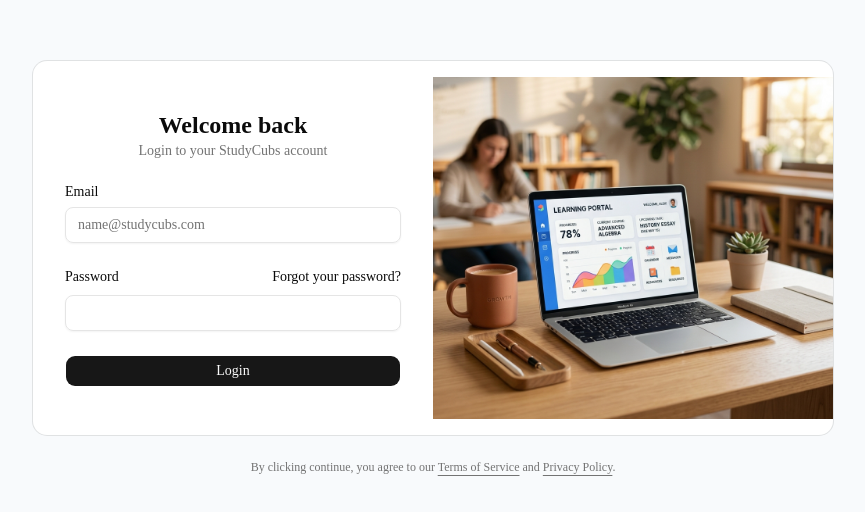
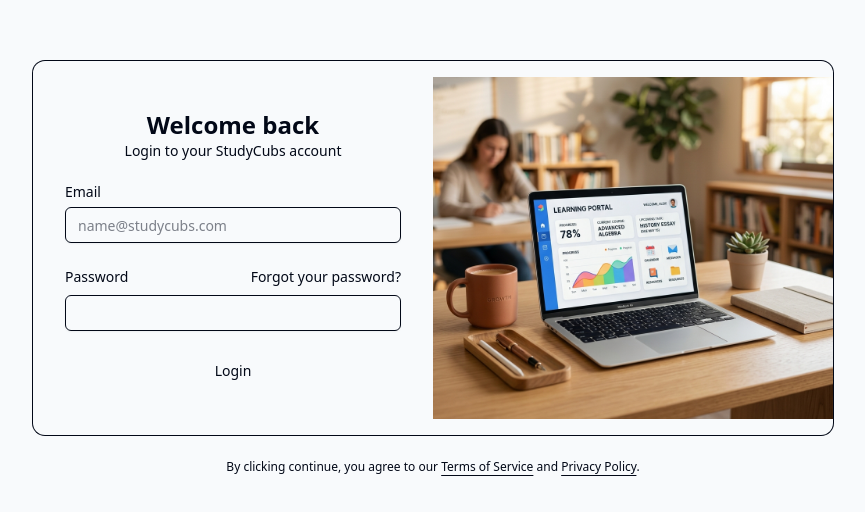
Before and after one commit to mdarsalan-c30/lms-studycubbs, a Next.js app: page /auth/login in a window 1280 px wide. Shown: the part 132-644 px from the top of the page, without its empty margins (207-1072 px from the left). Built offline with nearby package versions, Linux system fonts and the light colour scheme.

Commit message:
emergency: total CSS and dependency reset to restore 503 site

```diff
--- a/src/app/globals.css
+++ b/src/app/globals.css
@@ -1,133 +1,53 @@
 @import "tailwindcss";
 
-@custom-variant dark (&:is(.dark *));
-
-@theme inline {
-  --color-background: var(--background);
-  --color-foreground: var(--foreground);
-  --font-sans: var(--font-sans);
-  --font-mono: var(--font-geist-mono);
-  --font-heading: var(--font-sans);
-  --color-sidebar-ring: var(--sidebar-ring);
-  --color-sidebar-border: var(--sidebar-border);
-  --color-sidebar-accent-foreground: var(--sidebar-accent-foreground);
-  --color-sidebar-accent: var(--sidebar-accent);
-  --color-sidebar-primary-foreground: var(--sidebar-primary-foreground);
-  --color-sidebar-primary: var(--sidebar-primary);
-  --color-sidebar-foreground: var(--sidebar-foreground);
-  --color-sidebar: var(--sidebar);
-  --color-chart-5: var(--chart-5);
-  --color-chart-4: var(--chart-4);
-  --color-chart-3: var(--chart-3);
-  --color-chart-2: var(--chart-2);
-  --color-chart-1: var(--chart-1);
-  --color-ring: var(--ring);
-  --color-input: var(--input);
-  --color-border: var(--border);
-  --color-destructive: var(--destructive);
-  --color-accent-foreground: var(--accent-foreground);
-  --color-accent: var(--accent);
-  --color-muted-foreground: var(--muted-foreground);
-  --color-muted: var(--muted);
-  --color-secondary-foreground: var(--secondary-foreground);
-  --color-secondary: var(--secondary);
-  --color-primary-foreground: var(--primary-foreground);
-  --color-primary: var(--primary);
-  --color-popover-foreground: var(--popover-foreground);
-  --color-popover: var(--popover);
-  --color-card-foreground: var(--card-foreground);
-  --color-card: var(--card);
-  --radius-sm: calc(var(--radius) * 0.6);
-  --radius-md: calc(var(--radius) * 0.8);
-  --radius-lg: var(--radius);
-  --radius-xl: calc(var(--radius) * 1.4);
-  --radius-2xl: calc(var(--radius) * 1.8);
-  --radius-3xl: calc(var(--radius) * 2.2);
-  --radius-4xl: calc(var(--radius) * 2.6);
-}
-
 :root {
-  --background: oklch(1 0 0);
-  --foreground: oklch(0.145 0 0);
-  --card: oklch(1 0 0);
-  --card-foreground: oklch(0.145 0 0);
-  --popover: oklch(1 0 0);
-  --popover-foreground: oklch(0.145 0 0);
-  --primary: oklch(0.205 0 0);
-  --primary-foreground: oklch(0.985 0 0);
-  --secondary: oklch(0.97 0 0);
-  --secondary-foreground: oklch(0.205 0 0);
-  --muted: oklch(0.97 0 0);
-  --muted-foreground: oklch(0.556 0 0);
-  --accent: oklch(0.97 0 0);
-  --accent-foreground: oklch(0.205 0 0);
-  --destructive: oklch(0.577 0.245 27.325);
-  --border: oklch(0.922 0 0);
-  --input: oklch(0.922 0 0);
-  --ring: oklch(0.708 0 0);
-  --chart-1: oklch(0.87 0 0);
-  --chart-2: oklch(0.556 0 0);
-  --chart-3: oklch(0.439 0 0);
-  --chart-4: oklch(0.371 0 0);
-  --chart-5: oklch(0.269 0 0);
-  --radius: 0.625rem;
-  --sidebar: oklch(0.985 0 0);
-  --sidebar-foreground: oklch(0.145 0 0);
-  --sidebar-primary: oklch(0.205 0 0);
-  --sidebar-primary-foreground: oklch(0.985 0 0);
-  --sidebar-accent: oklch(0.97 0 0);
-  --sidebar-accent-foreground: oklch(0.205 0 0);
-  --sidebar-border: oklch(0.922 0 0);
-  --sidebar-ring: oklch(0.708 0 0);
+  --background: 0 0% 100%;
+  --foreground: 222.2 84% 4.9%;
+  --card: 0 0% 100%;
+  --card-foreground: 222.2 84% 4.9%;
+  --popover: 0 0% 100%;
+  --popover-foreground: 222.2 84% 4.9%;
+  --primary: 222.2 47.4% 11.2%;
+  --primary-foreground: 210 40% 98%;
+  --secondary: 210 40% 96.1%;
+  --secondary-foreground: 222.2 47.4% 11.2%;
+  --muted: 210 40% 96.1%;
+  --muted-foreground: 215.4 16.3% 46.9%;
+  --accent: 210 40% 96.1%;
+  --accent-foreground: 222.2 47.4% 11.2%;
+  --destructive: 0 84.2% 60.2%;
+  --destructive-foreground: 210 40% 98%;
+  --border: 214.3 31.8% 91.4%;
+  --input: 214.3 31.8% 91.4%;
+  --ring: 222.2 84% 4.9%;
+  --radius: 0.5rem;
 }
 
 .dark {
-  --background: oklch(0.145 0 0);
-  --foreground: oklch(0.985 0 0);
-  --card: oklch(0.205 0 0);
-  --card-foreground: oklch(0.985 0 0);
-  --popover: oklch(0.205 0 0);
-  --popover-foreground: oklch(0.985 0 0);
-  --primary: oklch(0.922 0 0);
-  --primary-foreground: oklch(0.205 0 0);
-  --secondary: oklch(0.269 0 0);
-  --secondary-foreground: oklch(0.985 0 0);
-  --muted: oklch(0.269 0 0);
-  --muted-foreground: oklch(0.708 0 0);
-  --accent: oklch(0.269 0 0);
-  --accent-foreground: oklch(0.985 0 0);
-  --destructive: oklch(0.704 0.191 22.216);
-  --border: oklch(1 0 0 / 10%);
-  --input: oklch(1 0 0 / 15%);
-  --ring: oklch(0.556 0 0);
-  --chart-1: oklch(0.87 0 0);
-  --chart-2: oklch(0.556 0 0);
-  --chart-3: oklch(0.439 0 0);
-  --chart-4: oklch(0.371 0 0);
-  --chart-5: oklch(0.269 0 0);
-  --sidebar: oklch(0.205 0 0);
-  --sidebar-foreground: oklch(0.985 0 0);
-  --sidebar-primary: oklch(0.488 0.243 264.376);
-  --sidebar-primary-foreground: oklch(0.985 0 0);
-  --sidebar-accent: oklch(0.269 0 0);
-  --sidebar-accent-foreground: oklch(0.985 0 0);
-  --sidebar-border: oklch(1 0 0 / 10%);
-  --sidebar-ring: oklch(0.556 0 0);
+  --background: 222.2 84% 4.9%;
+  --foreground: 210 40% 98%;
+  --card: 222.2 84% 4.9%;
+  --card-foreground: 210 40% 98%;
+  --popover: 222.2 84% 4.9%;
+  --popover-foreground: 210 40% 98%;
+  --primary: 210 40% 98%;
+  --primary-foreground: 222.2 47.4% 11.2%;
+  --secondary: 217.2 32.6% 17.5%;
+  --secondary-foreground: 210 40% 98%;
+  --muted: 217.2 32.6% 17.5%;
+  --muted-foreground: 215 20.2% 65.1%;
+  --accent: 217.2 32.6% 17.5%;
+  --accent-foreground: 210 40% 98%;
+  --destructive: 0 62.8% 30.6%;
+  --destructive-foreground: 210 40% 98%;
+  --border: 217.2 32.6% 17.5%;
+  --input: 217.2 32.6% 17.5%;
+  --ring: 212.7 26.8% 83.9%;
 }
 
 @layer base {
-  *,
-  ::after,
-  ::before,
-  ::backdrop,
-  ::file-selector-button {
-    border-color: var(--border, currentColor);
-  }
-
   body {
-    @apply bg-background text-foreground;
-  }
-  html {
-    @apply font-sans;
+    background-color: hsl(var(--background));
+    color: hsl(var(--foreground));
   }
 }
```
Also changed, not shown: package.json (+0 -9 lines).
